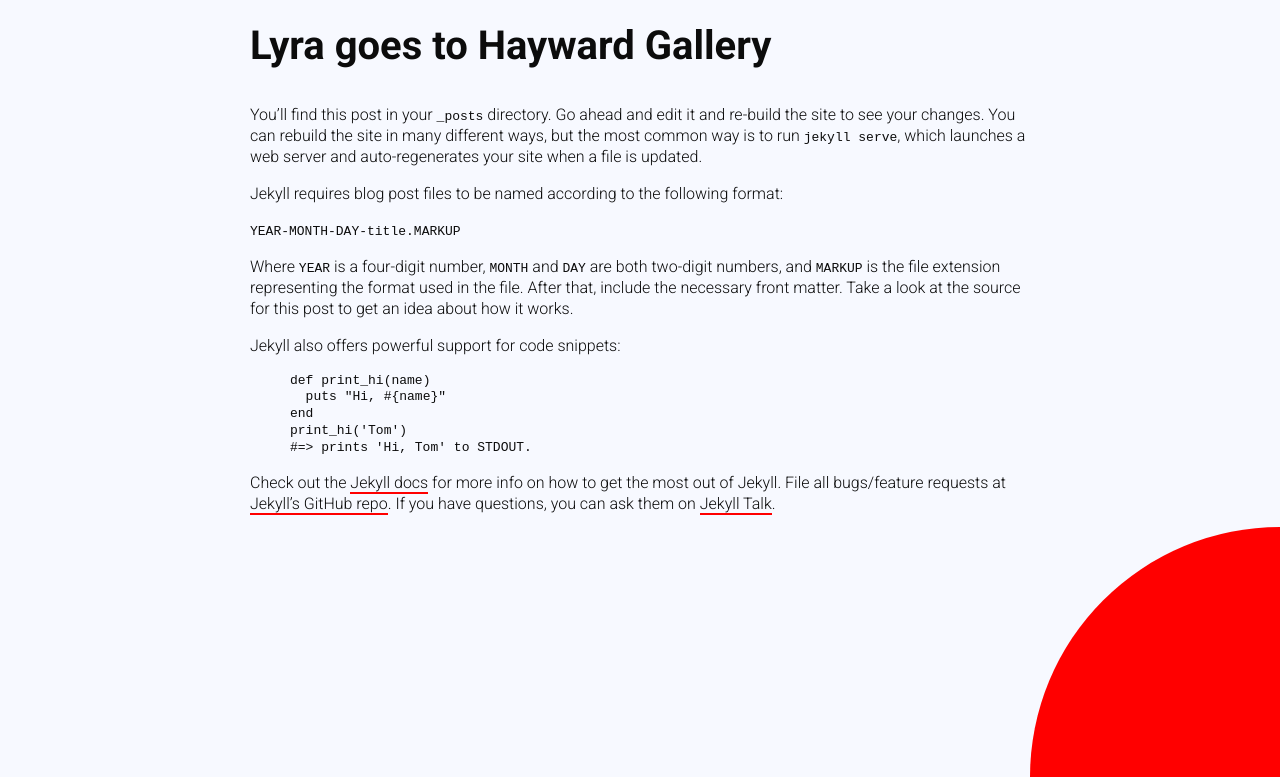
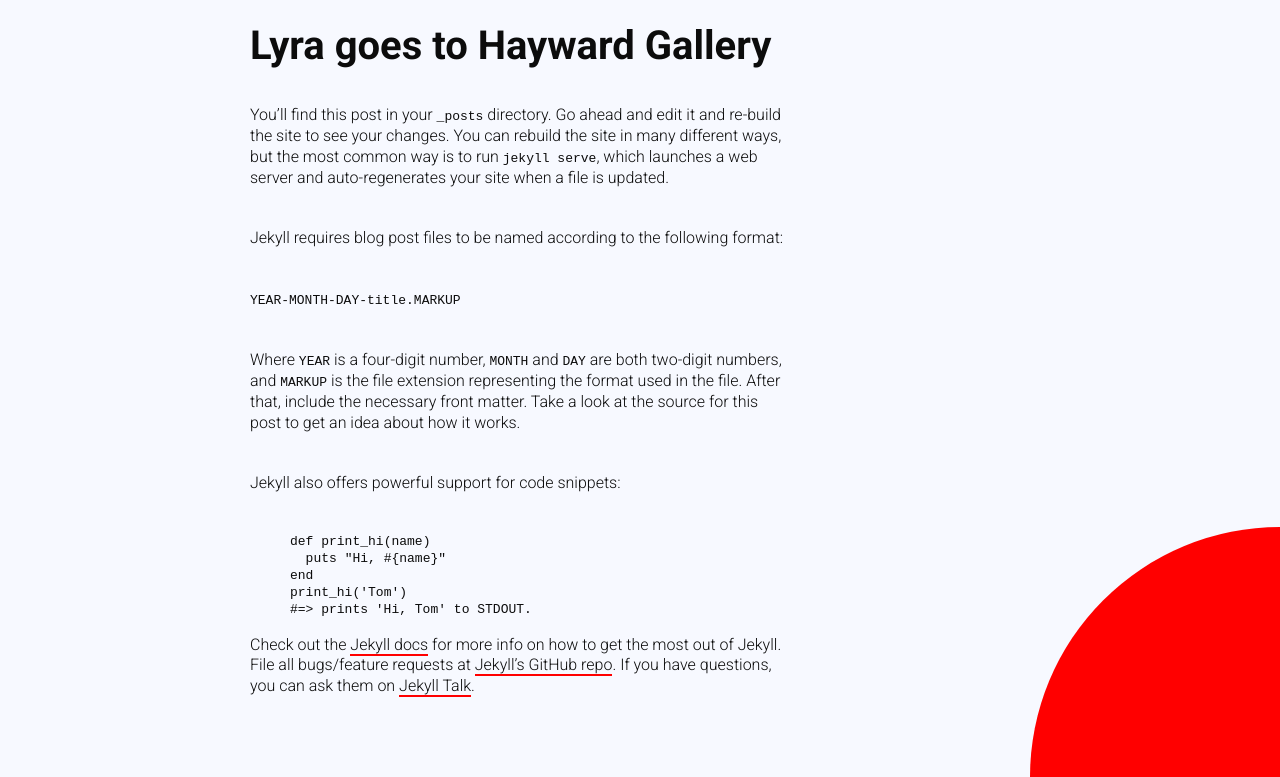
Before and after one commit to luanadeliasthomas/stories, a Jekyll site: the page built from _posts/2024-03-01-welcome-to-jekyll.markdown, in a window 1280 px wide and 1183 px high. Shown: the part 406-1183 px from the top of the window. Built offline with Jekyll 4.4.1, drawn with Linux system fonts in a browser that asks for light colours.

Commit message:
layout changes

```diff
--- a/_layouts/default.html
+++ b/_layouts/default.html
@@ -1,6 +1,7 @@
 <!doctype html>
 <html>
     <head>
+        <meta charset="utf-8">
         <title> Stories by Lyra </title>
         <meta name="viewport" content="width=device-width, initial-scale=1">
         <link rel="stylesheet" href="/assets/css/app.css">
--- a/_layouts/post.html
+++ b/_layouts/post.html
@@ -4,4 +4,6 @@
 
 <h2> {{ page.title }} </h2>
 
+<div class="post">
 {{ content }}
+</div>
--- a/assets/css/app.scss
+++ b/assets/css/app.scss
@@ -27,7 +27,7 @@
 
 h2 {
     font-size: 40px;
-    font-weight: bold;
+    font-weight: 700;
   }
 
   h3 {
@@ -80,3 +80,18 @@
     background-color: $red;
     border-radius: 50%;
   }
+
+  div.post {
+    h3 {
+        margin-top: 80px;
+    }
+
+    p {
+        max-width: 540px;
+        margin-bottom: 40px;
+    }
+
+    img {
+        max-width: 780px;
+    }
+  }
```
